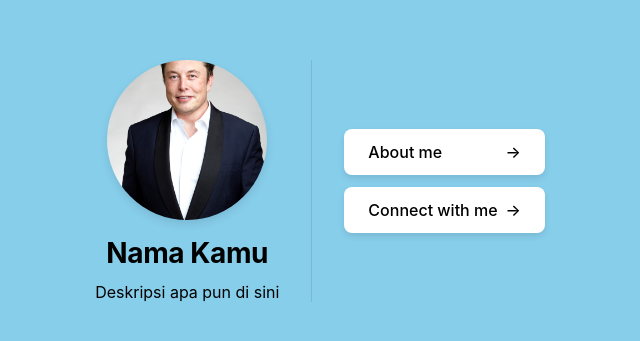
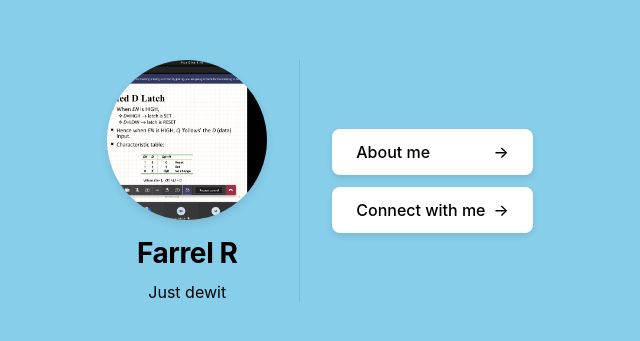
Before and after one commit to comfyte/webdev2, a React (Create React App) app: page / in a window 1280 px wide. Shown: the part 219-560 px from the top of the page, without its empty margins (320-960 px from the left). Built offline with nearby package versions, Linux system fonts and the light colour scheme; a web font is replaced by a local one.

Commit message:
Update App.jsx

```diff
--- a/src/App.jsx
+++ b/src/App.jsx
@@ -2,7 +2,7 @@ import { useState } from "react";
 import { useFLIP } from "./FLIP-helper";
 
 // Gambar profil / avatar
-import avatarSrc from "./avatar.jpg";
+import avatarSrc from "./Presensi-TekDig-08.png";
 
 // Screens
 import Links from "./screens/Links";
@@ -48,8 +48,8 @@ export default function App() {
                     <div className="profile-wrapper" ref={profileWrapperRef}>
                         <img src={avatarSrc} alt="Avatar" className="avatar-img" />
 
-                        <h1>Nama Kamu</h1>
-                        <p>Deskripsi apa pun di sini</p>
+                        <h1>Farrel R</h1>
+                        <p>Just dewit</p>
                     </div>
                 </section>
 
```
